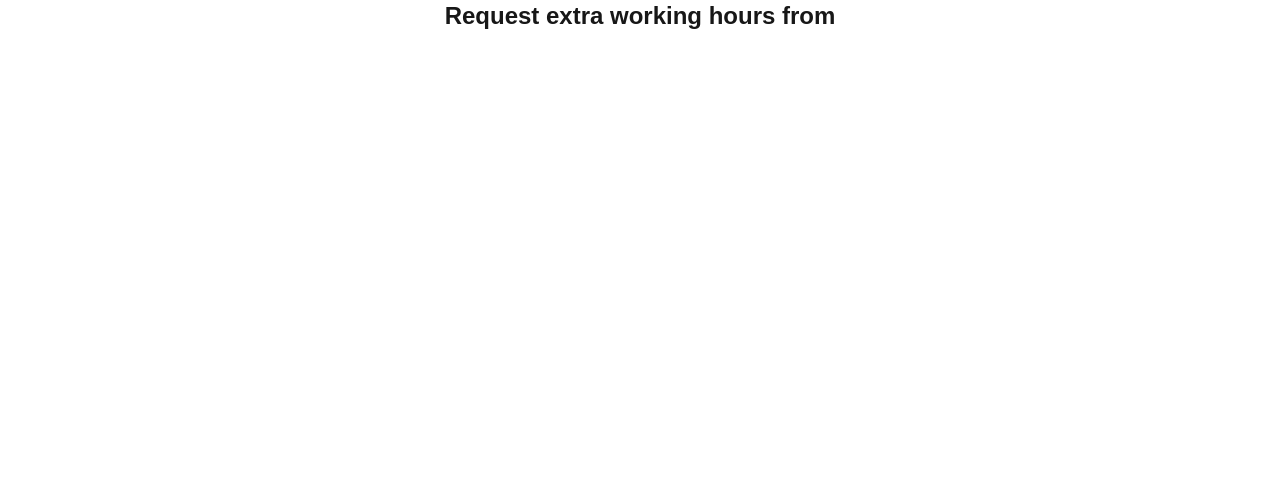
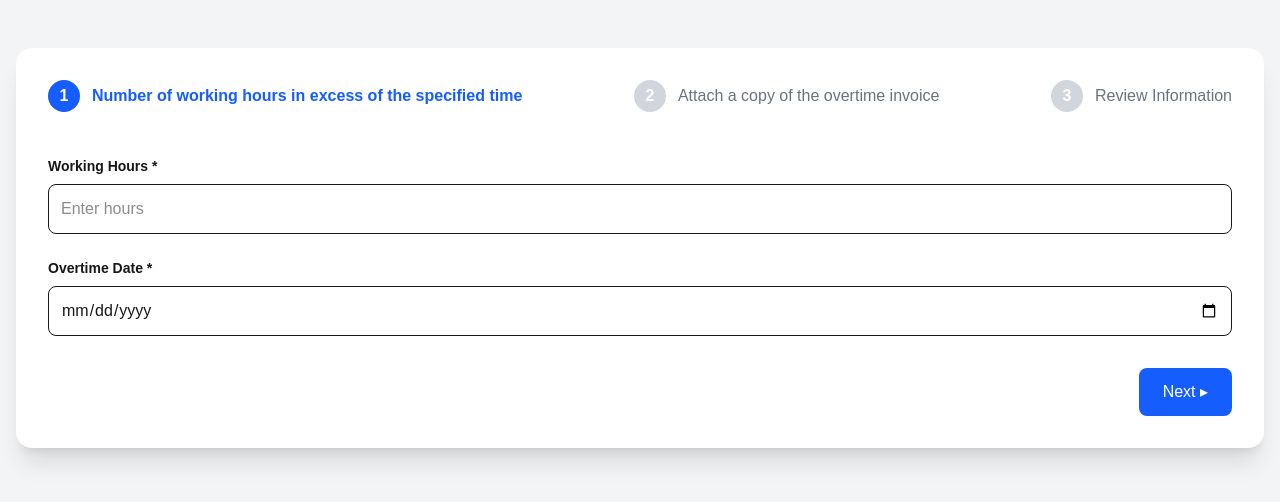
Before and after one commit to abuhasanxt/project-1, a Next.js app: page /Dashboard/extra-working-hours in a window 1280 px wide. Shown: the top 502 px of the page. Built offline with nearby package versions, Linux system fonts and the light colour scheme.

Commit message:
added extra working hourse from

```diff
--- a/src/app/Dashboard/extra-working-hours/page.jsx
+++ b/src/app/Dashboard/extra-working-hours/page.jsx
@@ -1,11 +1,265 @@
-import React from "react";
+"use client";
 
-const page = () => {
+import { useState } from "react";
+import Swal from "sweetalert2";
+
+export default function OvertimeRequest() {
+  const [step, setStep] = useState(1);
+  const [hours, setHours] = useState("");
+  const [date, setDate] = useState("");
+  const [invoice, setInvoice] = useState(null);
+  const [loading, setLoading] = useState(false);
+
+  const steps = [
+    {
+      id: 1,
+      title: "Number of working hours in excess of the specified time ",
+    },
+    {
+      id: 2,
+      title: "Attach a copy of the overtime invoice",
+    },
+    {
+      id: 3,
+      title: "Review Information",
+    },
+  ];
+
+  // --- Validation for Next Step ---
+  const handleNext = () => {
+    if (step === 1) {
+      if (!hours || Number(hours) <= 0) {
+        Swal.fire({
+          icon: "warning",
+          title: "Please enter valid hours!",
+          timer: 2000,
+          showConfirmButton: false,
+        });
+        return;
+      }
+      if (!date) {
+        Swal.fire({
+          icon: "warning",
+          title: "Please select a date!",
+          timer: 2000,
+          showConfirmButton: false,
+        });
+        return;
+      }
+    }
+
+    if (step === 2 && !invoice) {
+      Swal.fire({
+        icon: "warning",
+        title: "Please attach an invoice file!",
+        timer: 2000,
+        showConfirmButton: false,
+      });
+      return;
+    }
+
+    setStep(step + 1);
+  };
+
+  const handlePrev = () => setStep(step - 1);
+
+  const handleSubmit = async (e) => {
+    e.preventDefault();
+    setLoading(true);
+
+    try {
+      const formData = new FormData();
+      formData.append("hours", hours);
+      formData.append("date", date);
+      formData.append("invoice", invoice);
+
+      const res = await fetch("http://localhost:5000/api/overtime", {
+        method: "POST",
+        body: formData,
+      });
+
+      if (res.ok) {
+        Swal.fire({
+          icon: "success",
+          title: "✅ Request submitted successfully!",
+          timer: 2000,
+          showConfirmButton: false,
+        });
+
+        // Reset form
+        setStep(1);
+        setHours("");
+        setDate("");
+        setInvoice(null);
+      } else {
+        const data = await res.json();
+        Swal.fire({
+          icon: "error",
+          title: "Submission failed",
+          text: data?.message || "Something went wrong!",
+        });
+      }
+    } catch (err) {
+      Swal.fire({
+        icon: "error",
+        title: "API Error",
+        text: err.message,
+      });
+    } finally {
+      setLoading(false);
+    }
+  };
+
+  // --- Step-specific UI ---
+  const renderStep = () => {
+    if (step === 1) {
+      return (
+        <>
+          <div className="space-y-6">
+            <div>
+              <label className="block text-sm font-semibold mb-2">
+                Working Hours *
+              </label>
+              <input
+                type="number"
+                min="0"
+                step="0.5"
+                value={hours}
+                onChange={(e) => setHours(e.target.value)}
+                placeholder="Enter hours"
+                className="w-full border rounded-lg p-3 focus:outline-none focus:ring-2 focus:ring-blue-500"
+              />
+            </div>
+
+            <div>
+              <label className="block text-sm font-semibold mb-2">
+                Overtime Date *
+              </label>
+              <input
+                type="date"
+                value={date}
+                onChange={(e) => setDate(e.target.value)}
+                className="w-full border rounded-lg p-3 focus:outline-none focus:ring-2 focus:ring-blue-500"
+              />
+            </div>
+          </div>
+        </>
+      );
+    }
+
+    if (step === 2) {
+      return (
+        <>
+          <div>
+            <input
+              type="file"
+              accept=".jpg,.png,.pdf"
+              onChange={(e) => setInvoice(e.target.files[0])}
+              className="w-full border border-gray-300 rounded-lg p-3"
+            />
+            {invoice && (
+              <p className="mt-2 text-sm text-green-600">
+                ✅ {invoice.name} selected
+              </p>
+            )}
+          </div>
+        </>
+      );
+    }
+
+    if (step === 3) {
+      return (
+        <>
+          <div className="space-y-4 text-gray-700">
+            <p>
+              <strong>Working Hours:</strong> {hours} hrs
+            </p>
+            <p>
+              <strong>Date:</strong> {date}
+            </p>
+            <p>
+              <strong>Invoice:</strong>{" "}
+              {invoice ? invoice.name : "No file attached"}
+            </p>
+          </div>
+        </>
+      );
+    }
+  };
+
   return (
-    <div>
-      <h1 className="text-center font-extrabold text-2xl">Request extra working hours from</h1>
+    <div className="min-h-screen bg-gray-100 flex items-start justify-center py-12 px-4">
+      <div className="w-full  bg-white shadow-xl rounded-2xl p-8">
+        {/* --- Step Header --- */}
+        <div className="mb-8 flex items-center justify-between">
+          {steps.map((s) => (
+            <div key={s.id} className="flex items-center mb-3">
+              <div
+                className={`w-8 h-8 flex items-center justify-center rounded-full font-semibold text-white mr-3
+                ${
+                  step === s.id
+                    ? "bg-blue-600"
+                    : step > s.id
+                    ? "bg-green-600"
+                    : "bg-gray-300"
+                }`}
+              >
+                {s.id}
+              </div>
+              <p
+                className={`text-sm md:text-base ${
+                  step === s.id
+                    ? "text-blue-600 font-semibold"
+                    : step > s.id
+                    ? "text-green-600"
+                    : "text-gray-500"
+                }`}
+              >
+                {s.title}
+              </p>
+            </div>
+          ))}
+        </div>
+
+        {/* --- Step Content --- */}
+        <form onSubmit={handleSubmit}>{renderStep()}</form>
+
+        {/* --- Buttons --- */}
+        <div className="mt-8 flex justify-between">
+          {step > 1 && (
+            <button
+              type="button"
+              onClick={handlePrev}
+              className="px-6 py-3 bg-gray-200 text-gray-800 rounded-lg hover:bg-gray-300"
+            >
+              ◂ Previous
+            </button>
+          )}
+
+          {step < 3 ? (
+            <button
+              type="button"
+              onClick={handleNext}
+              className="ml-auto px-6 py-3 bg-blue-600 text-white rounded-lg hover:bg-blue-700"
+            >
+              Next ▸
+            </button>
+          ) : (
+            <button
+              type="submit"
+              onClick={handleSubmit}
+              disabled={loading}
+              className={`ml-auto px-6 py-3 rounded-lg text-white ${
+                loading
+                  ? "bg-blue-400 cursor-not-allowed"
+                  : "bg-green-600 hover:bg-green-700"
+              }`}
+            >
+              {loading ? "Submitting..." : "Submit "}
+            </button>
+          )}
+        </div>
+      </div>
     </div>
   );
-};
-
-export default page;
+}
```
